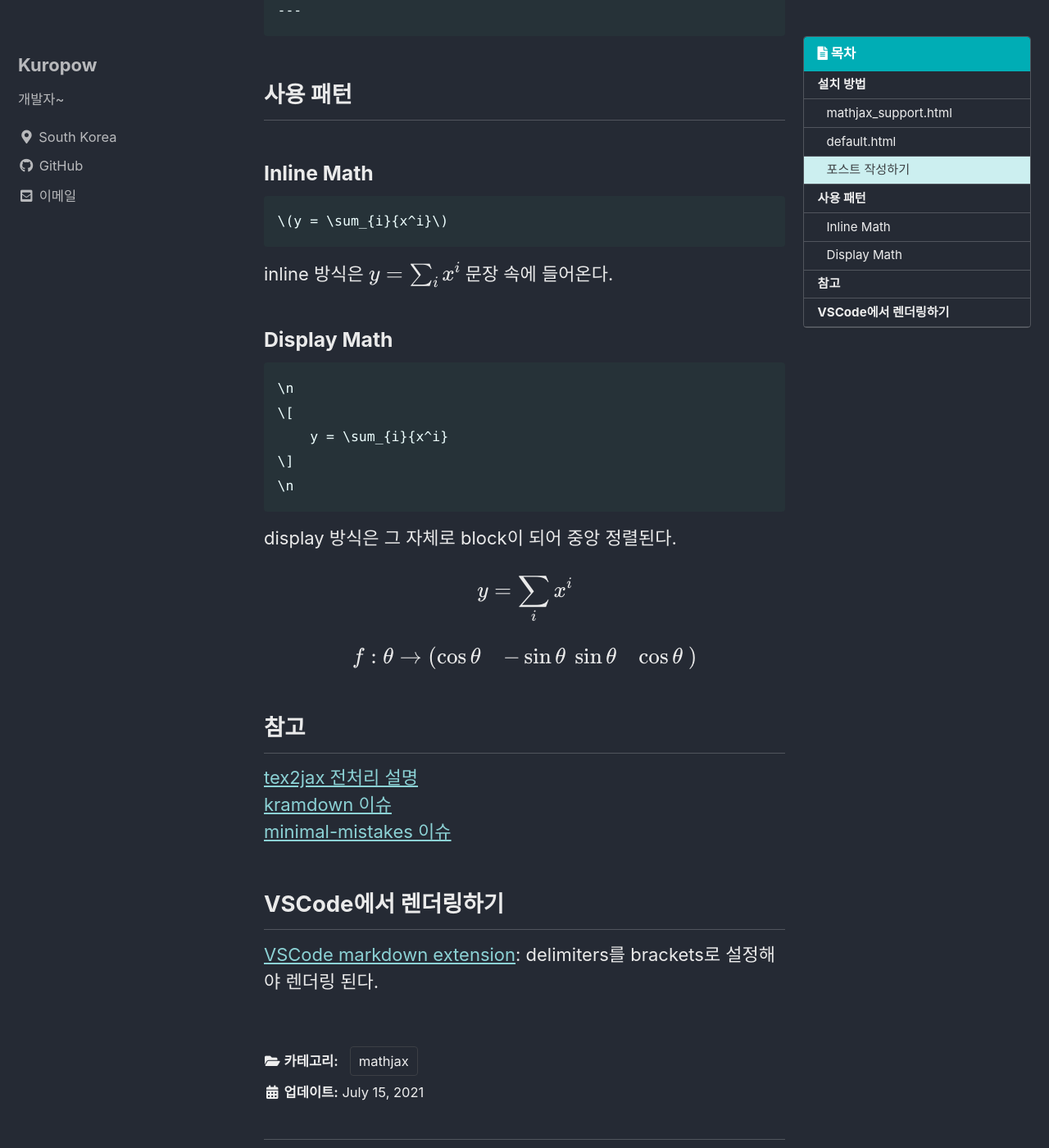
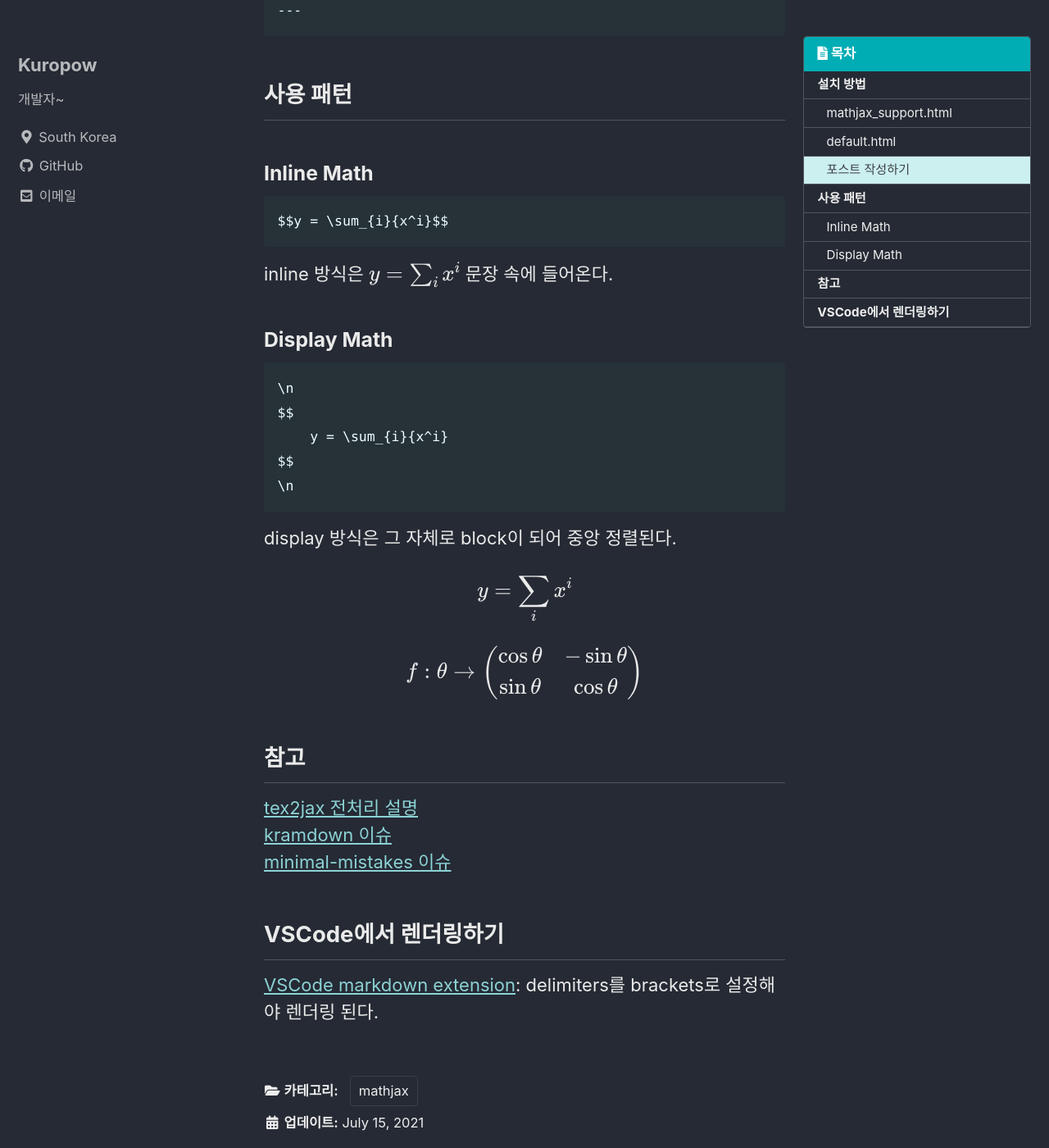
Before and after one commit to kuro11pow2/kuro11pow2.github.io, a Jekyll site: the page built from _posts/2021-07-15-0624.md, in a window 1280 px wide and 1400 px high, scrolled down 2217 px. Shown: the whole window at 82% size. Built offline with Jekyll 4.4.1, drawn with Linux system fonts in a browser that asks for light colours; cached includes are drawn as plain includes; formulas are drawn with MathJax 3; comment, search, counter and statistics services are not loaded.

Commit message:
테스트

````diff
--- a/_includes/mathjax_support.html
+++ b/_includes/mathjax_support.html
@@ -11,7 +11,7 @@ MathJax.Hub.Config({
   jax: ["input/TeX", "output/HTML-CSS"],
   tex2jax: {
     inlineMath: [ ["\(","\)"] ],
-    displayMath: [ ["\[","\]"] ],
+    displayMath: [ ["\[","\]"], ["$$","$$"] ],
     processEscapes: true
   },
   "HTML-CSS": {
--- a/_posts/2021-07-15-0624.md
+++ b/_posts/2021-07-15-0624.md
@@ -65,31 +65,31 @@ mathjax: true
 ## 사용 패턴
 ### Inline Math
 ```
-\(y = \sum_{i}{x^i}\)
+$$y = \sum_{i}{x^i}$$
 ```
-inline 방식은 \(y = \sum_{i}{x^i}\) 문장 속에 들어온다.
+inline 방식은 $$y = \sum_{i}{x^i}$$ 문장 속에 들어온다.
 
 ### Display Math
 ```
 \n
-\[
+$$
     y = \sum_{i}{x^i}
-\]
+$$
 \n
 ```
 display 방식은 그 자체로 block이 되어 중앙 정렬된다.
 
-\[
+$$
     y = \sum_{i}{x^i}
-\]
+$$
 
-\[
+$$
     f : \theta\to
     \begin{pmatrix}
-    \cos\theta & -\sin\theta \\\\
-    \sin\theta & \cos\theta \\\\
+    \cos\theta & -\sin\theta \\
+    \sin\theta & \cos\theta \\
     \end{pmatrix}
-\]
+$$
 
 
 ## 참고
````
